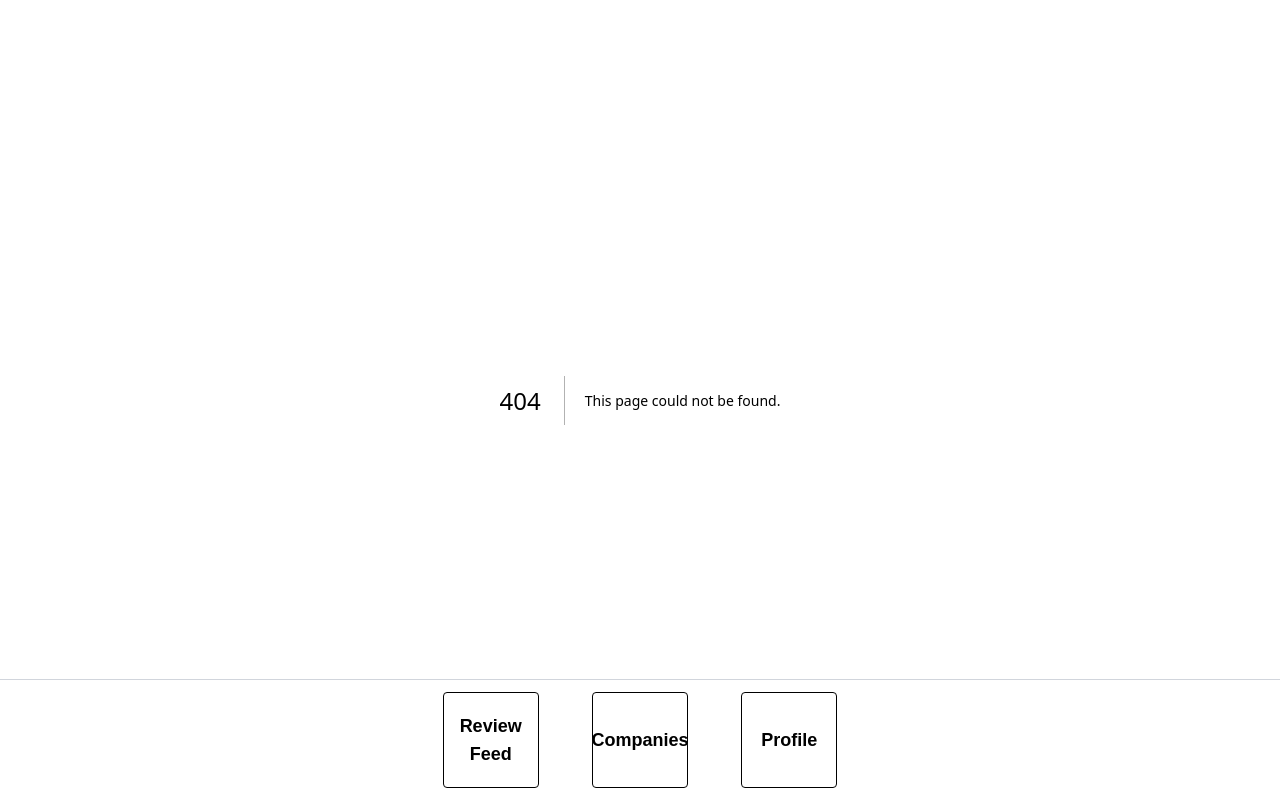
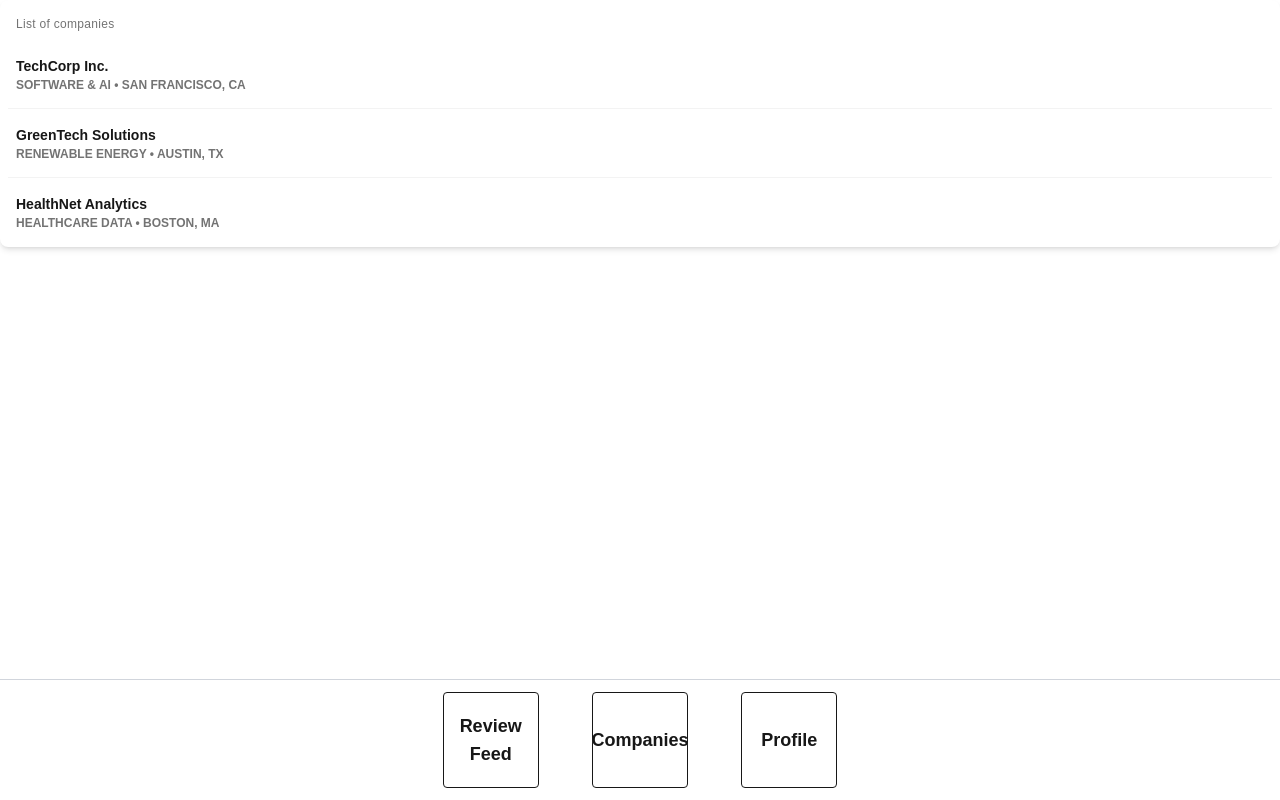
Before and after one commit to jhsotoglz/iowa_state, a Next.js app: page /companies_list in a window 1280 px wide. Before the commit this address had no page. Built offline with nearby package versions, Linux system fonts and the light colour scheme.

Commit message:
Chore: Implemented the company page.

```diff
--- /dev/null
+++ b/src/app/companies_list/page.tsx
@@ -0,0 +1,43 @@
+"use client";
+import React from "react";
+
+export default function CompaniesList() {
+  return (
+    <ul className="list bg-base-100 rounded-box shadow-md">
+      {/* Header */}
+      <li className="p-4 pb-2 text-xs opacity-60 tracking-wide">
+        List of companies
+      </li>
+
+      {/* Company 1 */}
+      <li className="list-row">
+        <div>
+          <div className="font-semibold">TechCorp Inc.</div>
+          <div className="text-xs uppercase font-semibold opacity-60">
+            Software & AI • San Francisco, CA
+          </div>
+        </div>
+      </li>
+
+      {/* Company 2 */}
+      <li className="list-row">
+        <div>
+          <div className="font-semibold">GreenTech Solutions</div>
+          <div className="text-xs uppercase font-semibold opacity-60">
+            Renewable Energy • Austin, TX
+          </div>
+        </div>
+      </li>
+
+      {/* Company 3 */}
+      <li className="list-row">
+        <div>
+          <div className="font-semibold">HealthNet Analytics</div>
+          <div className="text-xs uppercase font-semibold opacity-60">
+            Healthcare Data • Boston, MA
+          </div>
+        </div>
+      </li>
+    </ul>
+  );
+}
--- a/src/app/frontend_components/navbar.tsx
+++ b/src/app/frontend_components/navbar.tsx
@@ -14,7 +14,7 @@ export default function Navbar() {
         </li>
         <li>
           <Link
-            href="/companies"
+            href="/companies_list"
             className="btn btn-outline btn-sm sm:btn-md md:btn-square md:w-24 md:h-24 text-xs sm:text-sm md:text-lg flex flex-col justify-center"
           >
             Companies
```
